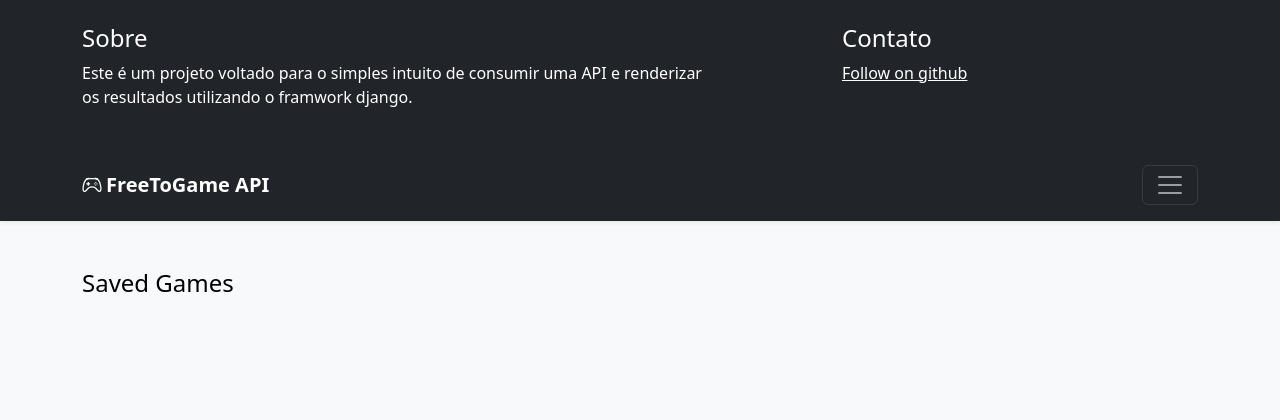
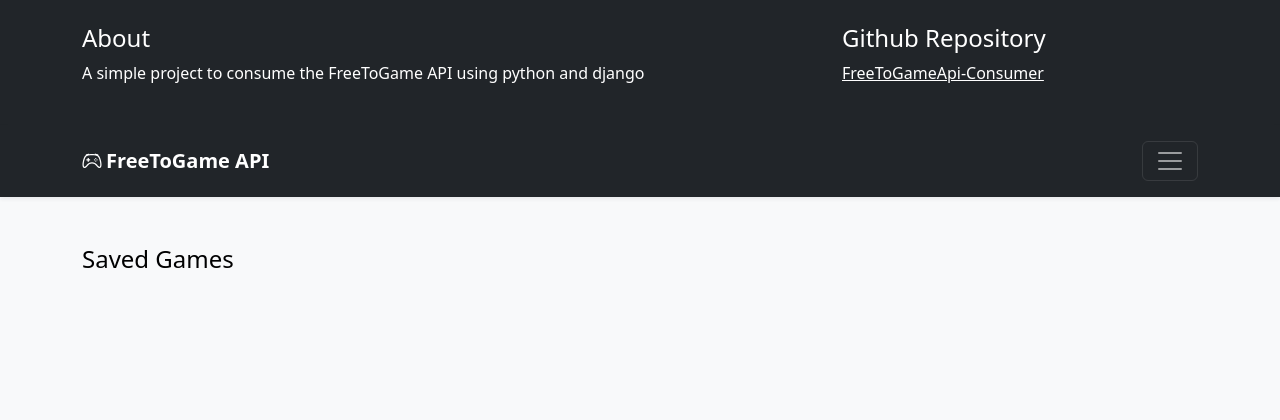
Before and after one commit to leonhardc/freetogameapi-django, a Django app: page /games-salvos/ in a window 1280 px wide, after a click that opens the changed part. Shown: the top 420 px of the page. Run offline with Django 4.2, Linux system fonts and the light colour scheme; some libraries are stand-ins or nearby versions.

Commit message:
Mudança na descrição do projeto

```diff
--- a/templates/parciais/_header.html
+++ b/templates/parciais/_header.html
@@ -5,15 +5,13 @@
     <div class="container">
         <div class="row">
             <div class="col-sm-8 col-md-7 py-4">
-                <h4 class="text-white">Sobre</h4>
-                <p class="text-white">Este é um projeto voltado para o simples intuito de consumir uma API e
-                    renderizar
-                    os resultados utilizando o framwork django.</p>
+                <h4 class="text-white">About</h4>
+                <p class="text-white">A simple project to consume the FreeToGame API using python and django</p>
             </div>
             <div class="col-sm-4 offset-md-1 py-4">
-                <h4 class="text-white">Contato</h4>
+                <h4 class="text-white">Github Repository</h4>
                 <ul class="list-unstyled">
-                    <li><a href="https://github.com/leonhardc" class="text-white">Follow on github</a></li>
+                    <li><a href="https://github.com/leonhardc/freetogameapi-django" class="text-white">FreeToGameApi-Consumer</a></li>
                 </ul>
             </div>
         </div>
```
